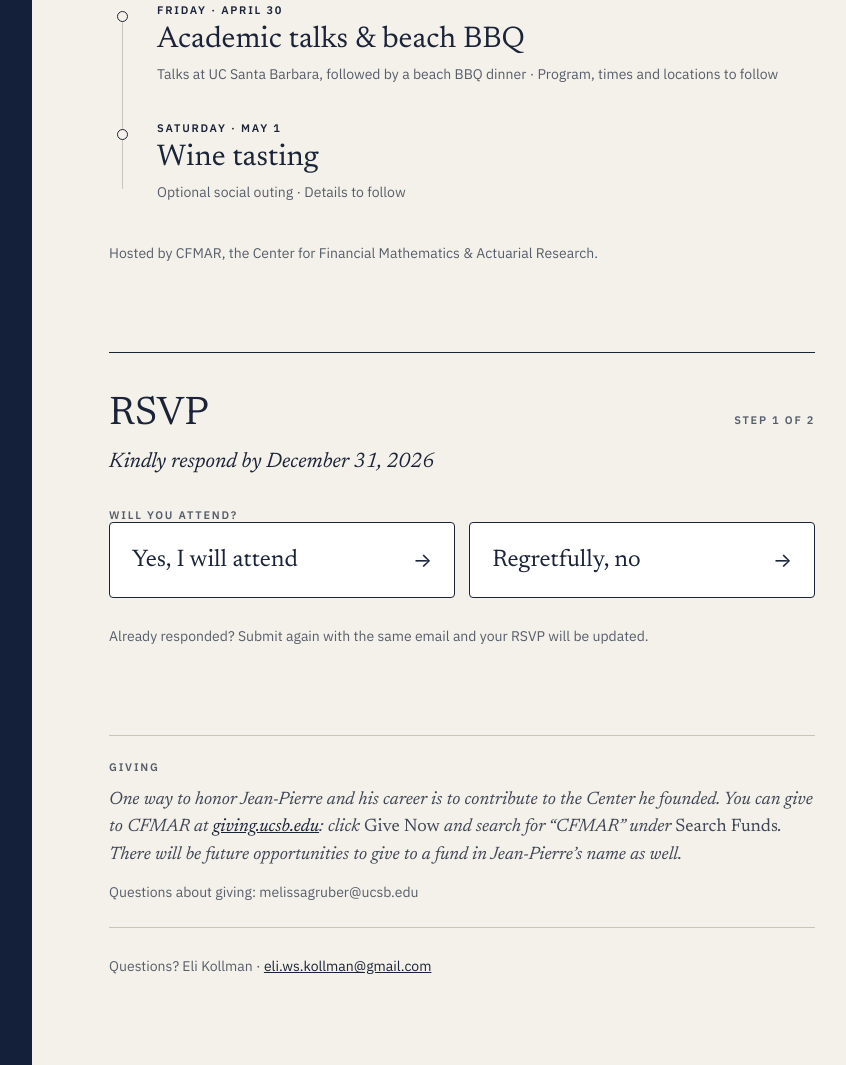
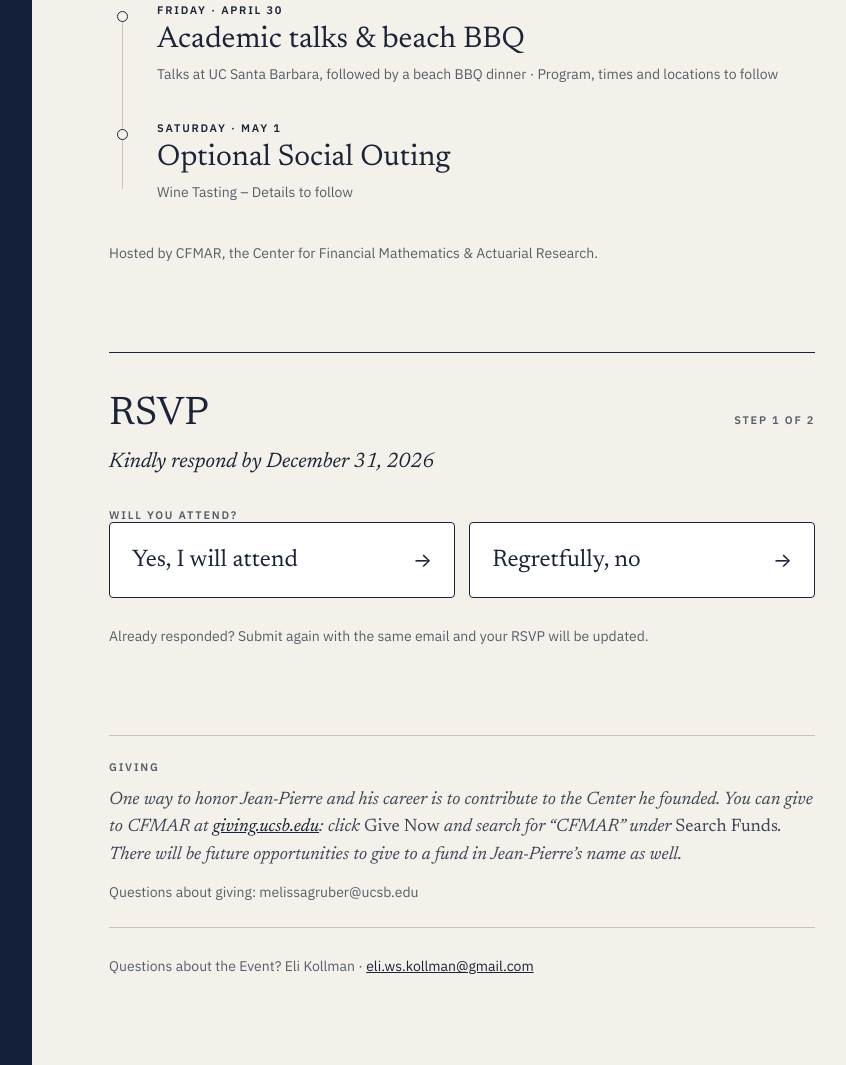
Before and after one commit to fouque-celebration/fouque-celebration.github.io, a plain HTML site: page docs/index.html in a window 1280 px wide. Shown: the part 515-1580 px from the top of the page, without its empty margins (388-1234 px from the left). Drawn offline with Linux system fonts and the light colour scheme.

Commit message:
Saturday reads 'Optional Social Outing'; footer says 'Questions about the Event?'
Co-Authored-By: Claude Opus 5.5 <noreply@anthropic.com>
Claude-Session: https://claude.ai/code/session_01RpbN52W4HfcKCM6EsZ37S6

```diff
--- a/docs/index.html
+++ b/docs/index.html
@@ -112,7 +112,7 @@ legend{padding:0;margin-bottom:12px}
 <p class="lbl">Programme</p>
 <div class="prog">
 <div class="item"><span class="dot" aria-hidden="true"></span><div class="item-t"><span class="lbl" style="color:var(--ink)">Friday · April 30</span><span class="item-h">Academic talks &amp; beach BBQ</span><span class="hint">Talks at UC Santa Barbara, followed by a beach BBQ dinner · Program, times and locations to follow</span></div></div>
-<div class="item"><span class="dot" aria-hidden="true"></span><div class="item-t"><span class="lbl" style="color:var(--ink)">Saturday · May 1</span><span class="item-h">Wine tasting</span><span class="hint">Optional social outing · Details to follow</span></div></div>
+<div class="item"><span class="dot" aria-hidden="true"></span><div class="item-t"><span class="lbl" style="color:var(--ink)">Saturday · May 1</span><span class="item-h">Optional Social Outing</span><span class="hint">Wine Tasting – Details to follow</span></div></div>
 </div>
 <p class="hint" style="margin-top:40px">Hosted by CFMAR, the Center for Financial Mathematics &amp; Actuarial Research.</p>
 
@@ -178,7 +178,7 @@ legend{padding:0;margin-bottom:12px}
 
 <div class="sp-l"></div>
 <section class="fund" aria-labelledby="give-h"><p class="lbl" id="give-h" style="margin-bottom:12px">Giving</p><p style="margin:0">One way to honor Jean-Pierre and his career is to contribute to the Center he founded. You can give to CFMAR at <a href="https://giving.ucsb.edu" target="_blank" rel="noopener">giving.ucsb.edu</a>: click <em>Give Now</em> and search for “CFMAR” under <em>Search Funds</em>. There will be future opportunities to give to a fund in Jean-Pierre’s name as well.</p><p style="margin:12px 0 0;font:400 14px/1.5 var(--ui);color:var(--muted)">Questions about giving: melissagruber@ucsb.edu</p></section>
-<p class="hint" style="margin-top:28px">Questions? Eli Kollman · <a href="mailto:eli.ws.kollman@gmail.com">eli.ws.kollman@gmail.com</a></p>
+<p class="hint" style="margin-top:28px">Questions about the Event? Eli Kollman · <a href="mailto:eli.ws.kollman@gmail.com">eli.ws.kollman@gmail.com</a></p>
 </main>
 </div>
 
```
